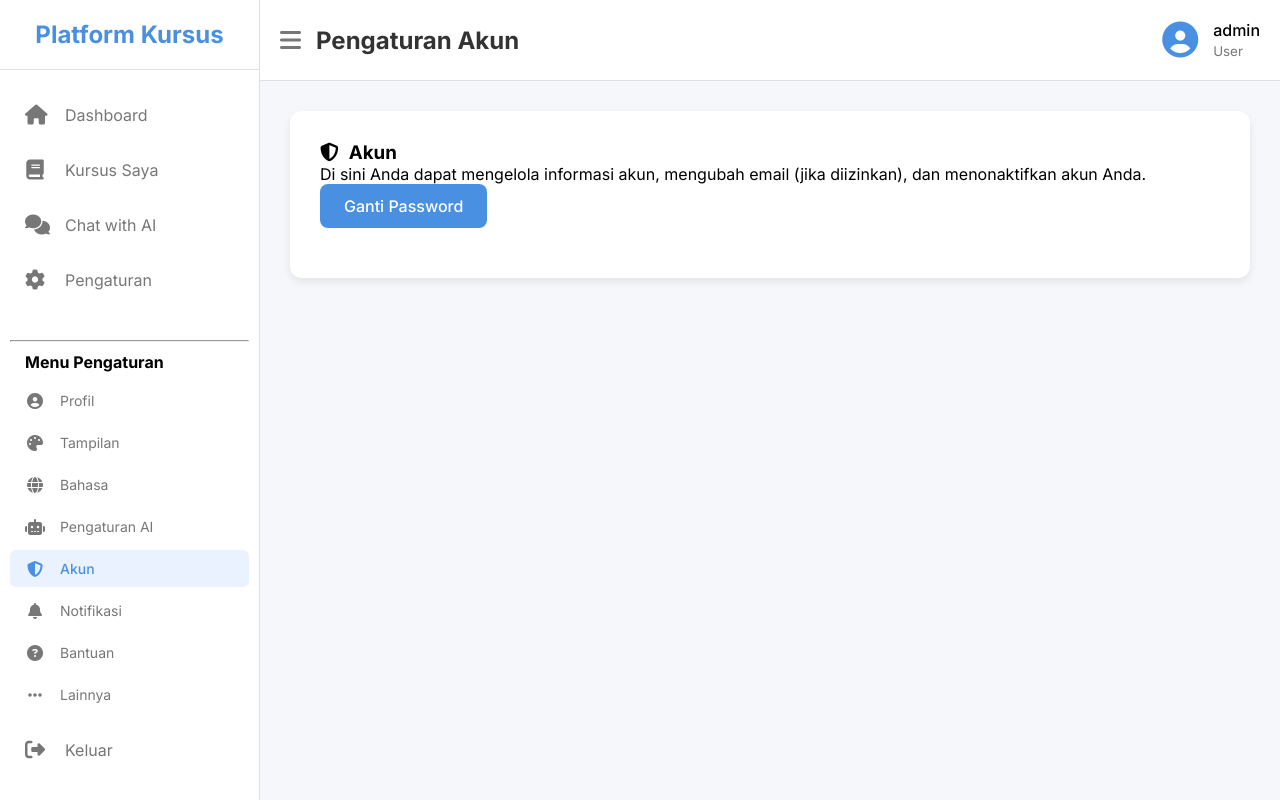
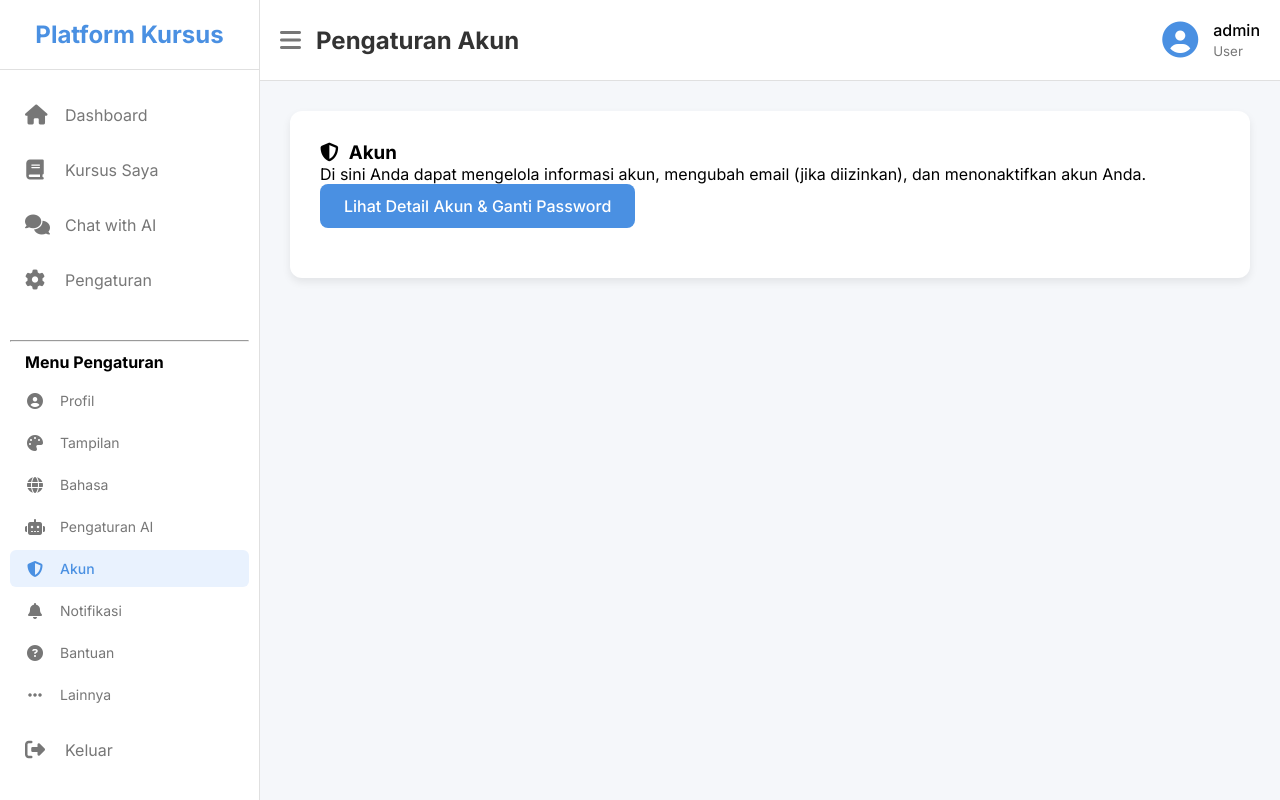
Before and after one commit to themagiccraft1844-ctrl/lms-himawari, a PHP site: page /settings/akun.php in a window 1280 px wide. Run offline with PHP 8.4, Linux system fonts and the light colour scheme; a user stored in the database is signed in; data that the repository does not hold is empty.

Commit message:
Update akun.php

```diff
--- a/src/settings/akun.php
+++ b/src/settings/akun.php
@@ -1,5 +1,5 @@
 <?php
-// File: src/settings/akun.php (File BARU - Placeholder)
+// File: src/settings/akun.php (DIPERBARUI)
 
 if (session_status() == PHP_SESSION_NONE) { session_start(); }
 require_once "../db.php";
@@ -66,8 +66,8 @@ $sidebar_extra_content = ob_get_clean();
             <div class="form-container">
                 <h3><i class="fas fa-shield-alt" style="margin-right: 10px;"></i>Akun</h3>
                 <p>Di sini Anda dapat mengelola informasi akun, mengubah email (jika diizinkan), dan menonaktifkan akun Anda.</p>
-                <div class="form-group">
-                    <a href="/ganti_password.php" class="btn">Ganti Password</a>
+                 <div class="form-group">
+                    <a href="profil.php" class="btn">Lihat Detail Akun & Ganti Password</a>
                 </div>
             </div>
         </main>
```
